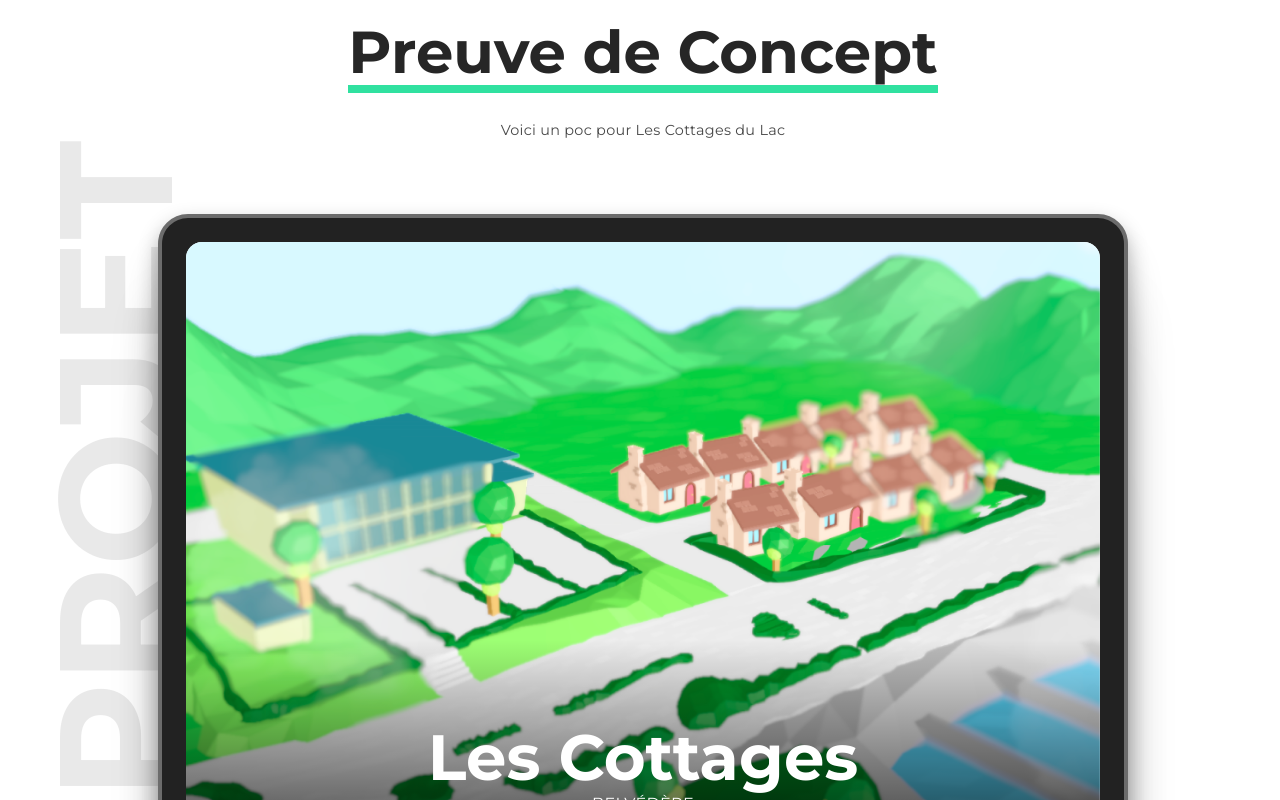
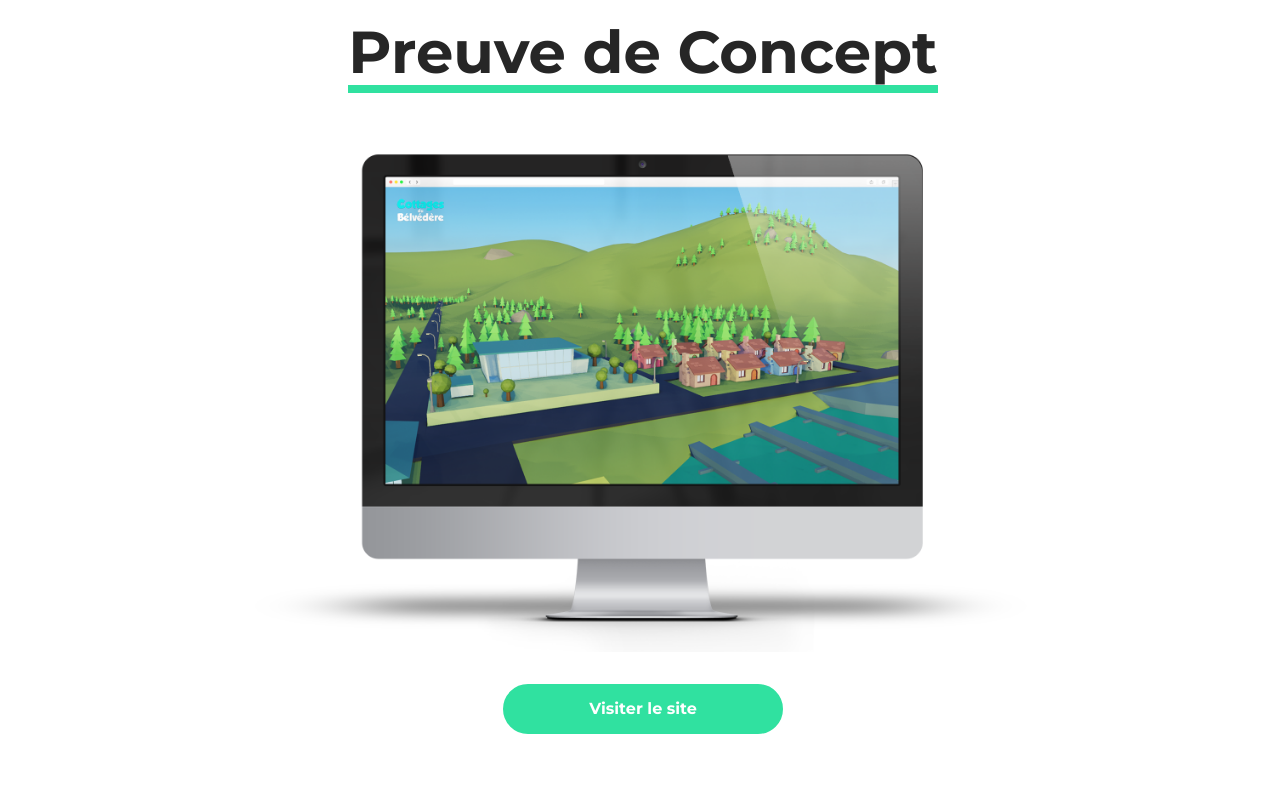
Before and after one commit to killian-dv/kickstarter-cottages-du-lac, a React (Vite) app: page / in a window 1280 px wide. Shown: the part 1540-2340 px from the top of the page. Built offline with nearby package versions, Linux system fonts and the light colour scheme.

Commit message:
feat : amelioration mockup

```diff
--- a/index.html
+++ b/index.html
@@ -10,7 +10,7 @@
       href="https://fonts.googleapis.com/css2?family=Montserrat:ital,wght@0,300;0,400;0,500;0,600;0,700;0,800;0,900;1,400&display=swap"
       rel="stylesheet"
     />
-    <title>Vite + React</title>
+    <title>Kickstarter EBK</title>
   </head>
   <body>
     <div id="root"></div>
--- a/src/components/Concept/Concept.jsx
+++ b/src/components/Concept/Concept.jsx
@@ -8,11 +8,15 @@ export function Concept() {
         <h2>Preuve de Concept</h2>
         <span className={styles.divider}></span>
       </div>
-      <small>Voici un poc pour Les Cottages du Lac</small>
+      {/* <small>Voici un poc pour Les Cottages du Lac</small> */}
 
       <div className={styles.container__concept}>
-        <span className={styles.projet}>PROJET</span>
-        <ContainerScroll
+        <img src="/assets/image/mockup.png" alt="mockup" />
+
+        <a href="https://cottages-belvedere.vercel.app/" target="_blank">
+          Visiter le site
+        </a>
+        {/* <ContainerScroll
           titleComponent={
             <>
               <h1 className="text-4xl font-semibold text-black dark:text-white">
@@ -23,8 +27,7 @@ export function Concept() {
               </h1>
             </>
           }
-        />
-
+        /> */}
       </div>
     </div>
   );
--- a/src/components/Concept/Concept.module.scss
+++ b/src/components/Concept/Concept.module.scss
@@ -43,6 +43,36 @@
     width: 100%;
     top: 5vh;
 
+    img {
+      width: 70vw;
+    }
+
+    a {
+      display: block;
+      width: 280px;
+      height: 50px;
+      border-radius: 500px;
+      background-color: var(--blue);
+      border: 2px solid var(--blue);
+      color: var(--black);
+      text-align: center;
+      font-weight: bold;
+      cursor: pointer;
+      transition: background-color 0.2s ease-in-out, color 0.2s ease-in-out;
+      text-decoration: none;
+      margin: 2rem 0;
+      color: var(--white);
+
+      display: flex;
+      justify-content: center;
+      align-items: center;
+
+      &:hover {
+        background-color: transparent;
+        color: var(--black);
+      }
+    }
+
     .projet {
       position: absolute;
       top: 30%;
```
Also changed, not shown: public/assets/image/mockup.png (added).
